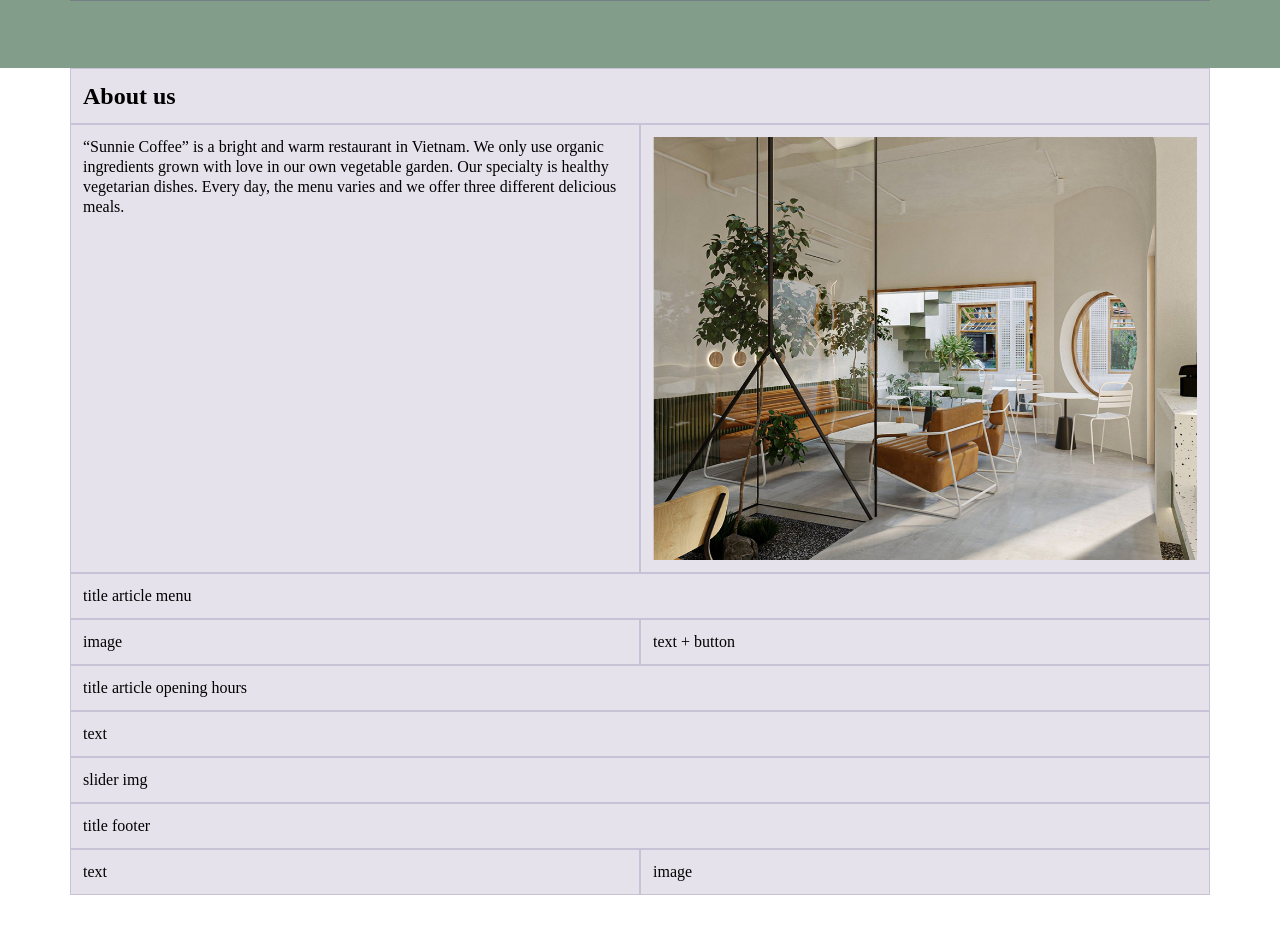
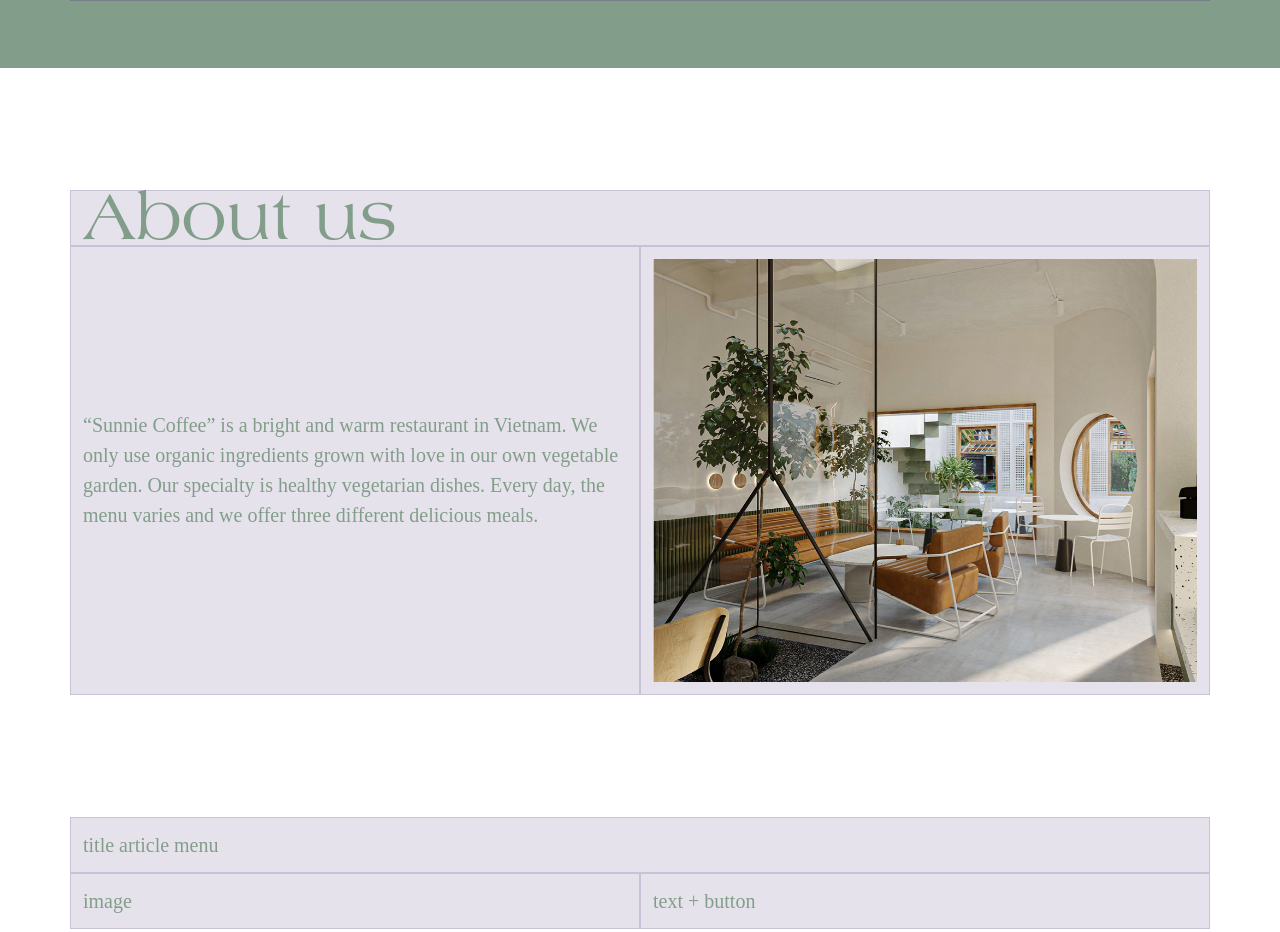
Before and after one commit to leonieschmutz/responsive-site-sunnie-coffee, a website built with Parcel: page src/index.html in a window 1280 px wide. Shown: the part 1090-2022 px from the top of the page. Before the commit the page ends 1985 px from the top, so only its background shows below. Built offline with nearby package versions, Linux system fonts and the light colour scheme.

Commit message:
css article about us

```diff
--- a/src/index.html
+++ b/src/index.html
@@ -26,7 +26,7 @@
         <div class="container">
           <div class="row">
             <div class="col-12 col-md-12"><h2>About us</h2></div>
-            <div class="col-12 col-md-6">
+            <div class="col-12 col-md-6 about-us-text">
               “Sunnie Coffee” is a bright and warm restaurant in Vietnam. We
               only use organic ingredients grown with love in our own vegetable
               garden. Our specialty is healthy vegetarian dishes. Every day, the
--- a/src/scss/main.scss
+++ b/src/scss/main.scss
@@ -91,3 +91,26 @@ header {
 .header-img {
   width: 100%;
 }
+
+main {
+  color: #829e8a;
+  font-size: 20px;
+  line-height: 30px;
+}
+
+h2 {
+  font-size: 68px;
+  font-family: Americana std;
+  font-weight: 400;
+  color: #829e8a;
+}
+
+article {
+  padding: 122px 0 0;
+}
+
+.about-us-text {
+  display: flex;
+  flex-direction: column;
+  justify-content: center;
+}
```
